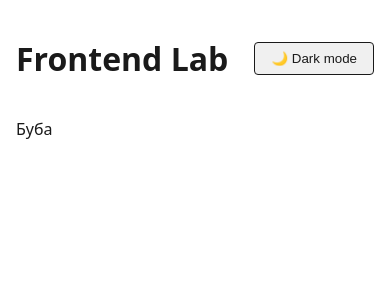
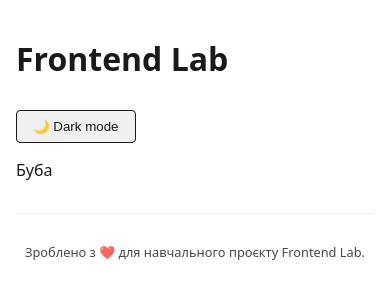
Before and after one commit to denyssemenchuk-source/frontend-lab-1, a website: page index.html in a window 390 px wide. Drawn offline with Linux system fonts and the light colour scheme.

Commit message:
feat: update landing page interaction

```diff
--- a/index.html
+++ b/index.html
@@ -14,6 +14,9 @@
     <main>
       <p>Буба</p>
     </main>
+    <footer class="site-footer">
+      <p>Зроблено з ❤️ для навчального проєкту Frontend Lab.</p>
+    </footer>
     <script src="script.js" defer></script>
   </body>
 </html>
--- a/styles.css
+++ b/styles.css
@@ -37,3 +37,24 @@ header {
   padding: 0.5rem 1rem;
   cursor: pointer;
 }
+
+.site-footer {
+  margin-top: 2rem;
+  padding-top: 1rem;
+  border-top: 1px solid var(--button-bg);
+  text-align: center;
+  font-size: 0.9rem;
+  opacity: 0.8;
+}
+
+@media (max-width: 480px) {
+  header {
+    flex-direction: column;
+    align-items: flex-start;
+    gap: 0.5rem;
+  }
+
+  .site-footer {
+    font-size: 0.8rem;
+  }
+}
```
